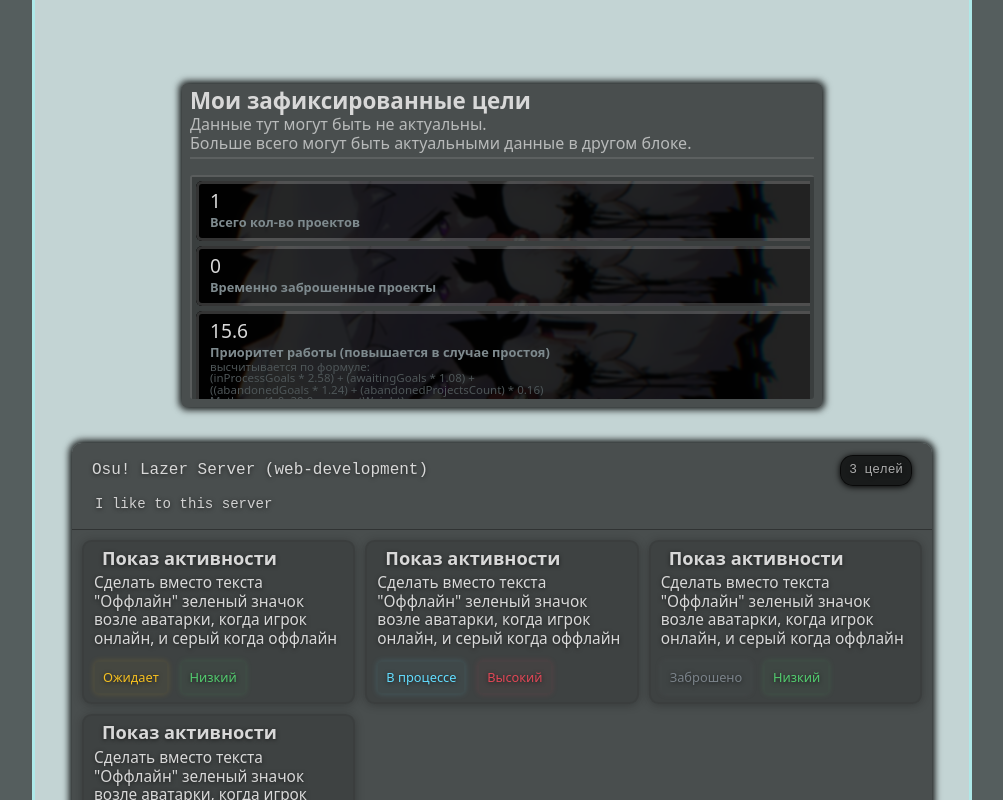
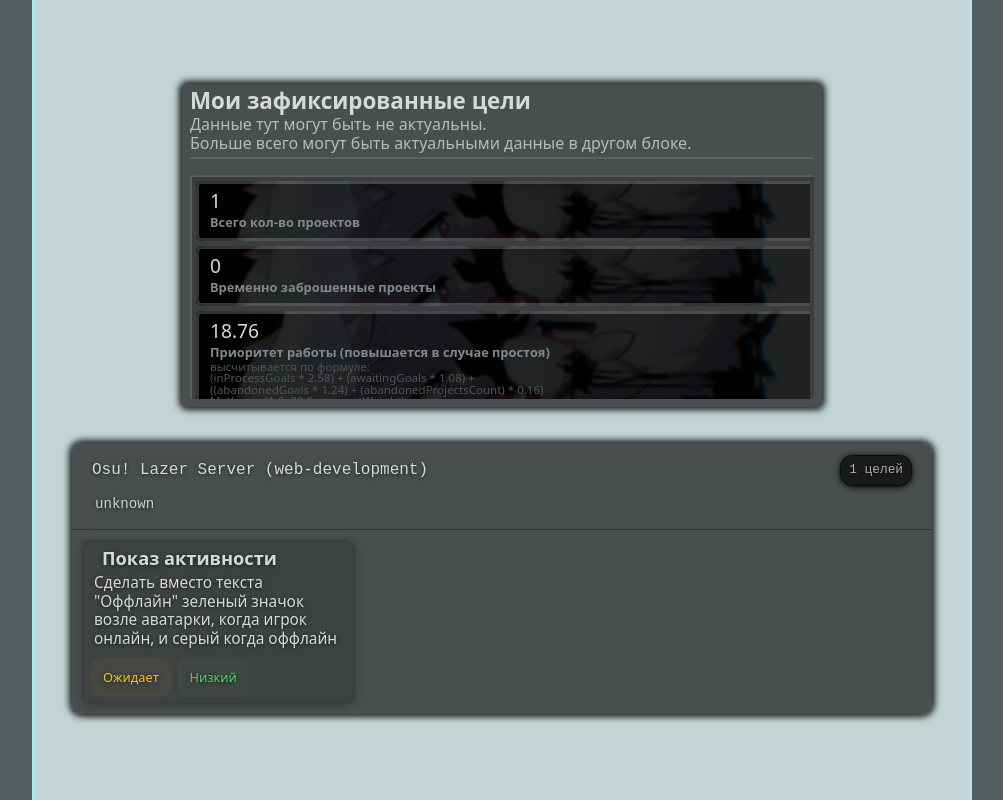
Before and after one commit to Mr-Kinako/Mr_Kinako-Page_Card, a React (Vite) app: page /goals in a window 1280 px wide. Shown: the whole page, without its empty margins (138-1141 px from the left). Built offline with nearby package versions, Linux system fonts and the light colour scheme.

Commit message:
hotfix scroll page and GoalsData

```diff
--- a/src/App.module.scss
+++ b/src/App.module.scss
@@ -7,9 +7,8 @@
    flex-direction: column;
 
    overflow-x: hidden;
-   overflow-y: auto;
+   overflow-y: hidden;
 
    scrollbar-width: auto;
    scrollbar-color: rgba(202, 238, 234, 0.8) rgba(0, 0, 0, 0.25);
-   scrollbar-gutter: stable both-edges;
 }
--- a/src/pages/Goals/GoalsData.ts
+++ b/src/pages/Goals/GoalsData.ts
@@ -27,7 +27,7 @@ export const constantStatuses = {
 export const GoalsData: Record<string, ProjectData> = {
    "web-osu-lazer-server": {
       title: "Osu! Lazer Server (web-development)",
-      description: "I like to this server",
+      description: "unknown",
       content: {
          0: {
             title: "Показ активности",
@@ -35,24 +35,6 @@ export const GoalsData: Record<string, ProjectData> = {
             priority: constantPriorities.low,
             status: constantStatuses.awaiting
          },
-         1: {
-            title: "Показ активности",
-            description: "Сделать вместо текста \"Оффлайн\" зеленый значок возле аватарки, когда игрок онлайн, и серый когда оффлайн",
-            priority: constantPriorities.high,
-            status: constantStatuses.inProcess
-         },
-         2: {
-            title: "Показ активности",
-            description: "Сделать вместо текста \"Оффлайн\" зеленый значок возле аватарки, когда игрок онлайн, и серый когда оффлайн",
-            priority: constantPriorities.low,
-            status: constantStatuses.abandoned
-         },
-         3: {
-            title: "Показ активности",
-            description: "Сделать вместо текста \"Оффлайн\" зеленый значок возле аватарки, когда игрок онлайн, и серый когда оффлайн",
-            priority: constantPriorities.medium,
-            status: constantStatuses.completed
-         },
       }
    }
 }
--- a/src/styles/_shared.scss
+++ b/src/styles/_shared.scss
@@ -6,7 +6,7 @@ $max-width: 700px;
 @mixin page-styles {
    width: 100%;
    max-width: $max-width;
-   padding: max(10vh, 40px) 16px 24px 16px;
+   padding: max(10vh, 3.2rem) 16px 24px 16px;
    margin: 0 auto;
 
    background-color: $primaryBGPageColor;
@@ -16,6 +16,9 @@ $max-width: 700px;
    flex-direction: column;
    align-items: center;
    gap: 1rem;
+   overflow-y: auto;
+   scrollbar-width: thin;
+   scrollbar-gutter: stable both-edges;
 
    @media (min-width: $max-width) {
       border-left: 3px solid color.change($bgBorderColor, $alpha: 0.5);
```
